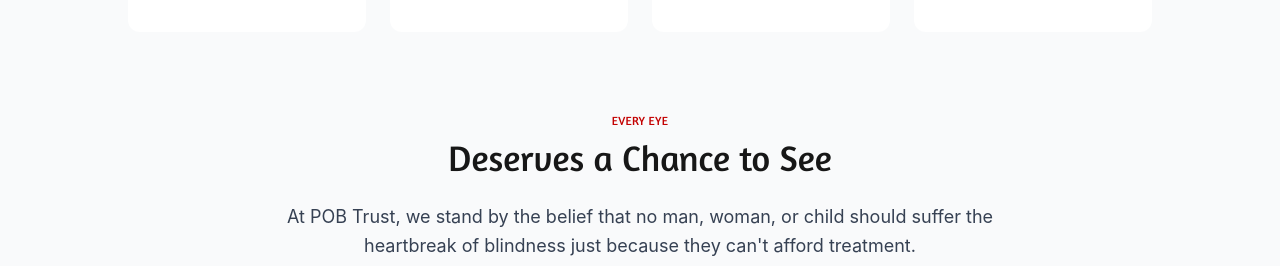
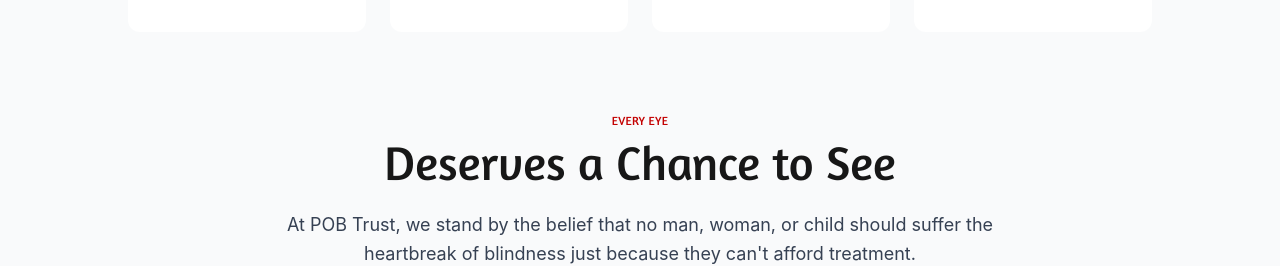
Before and after one commit to Farrukh-Bidec/pob-new, a Next.js app: page / in a window 1280 px wide. Shown: the part 3840-4106 px from the top of the page. Built offline with nearby package versions, Linux system fonts and the light colour scheme; no server answers; a web font is replaced by a local one.

Commit message:
chnageeee

```diff
--- a/app/Components/Help.jsx
+++ b/app/Components/Help.jsx
@@ -100,7 +100,7 @@
                     Every Eye
                 </h2>
 
-                <h2 className="text-5xl sm:text-4xl mac:text-7xl pt-2 pb-6">
+                <h2 className="md:text-5xl text-3xl sm:text-4xl mac:text-7xl pt-2 pb-6">
                     Deserves a Chance to See
                 </h2>
 
--- a/app/components/Help.jsx
+++ b/app/components/Help.jsx
@@ -100,7 +100,7 @@
                     Every Eye
                 </h2>
 
-                <h2 className="text-5xl sm:text-4xl mac:text-7xl pt-2 pb-6">
+                <h2 className="md:text-5xl text-3xl sm:text-4xl mac:text-7xl pt-2 pb-6">
                     Deserves a Chance to See
                 </h2>
 
```
